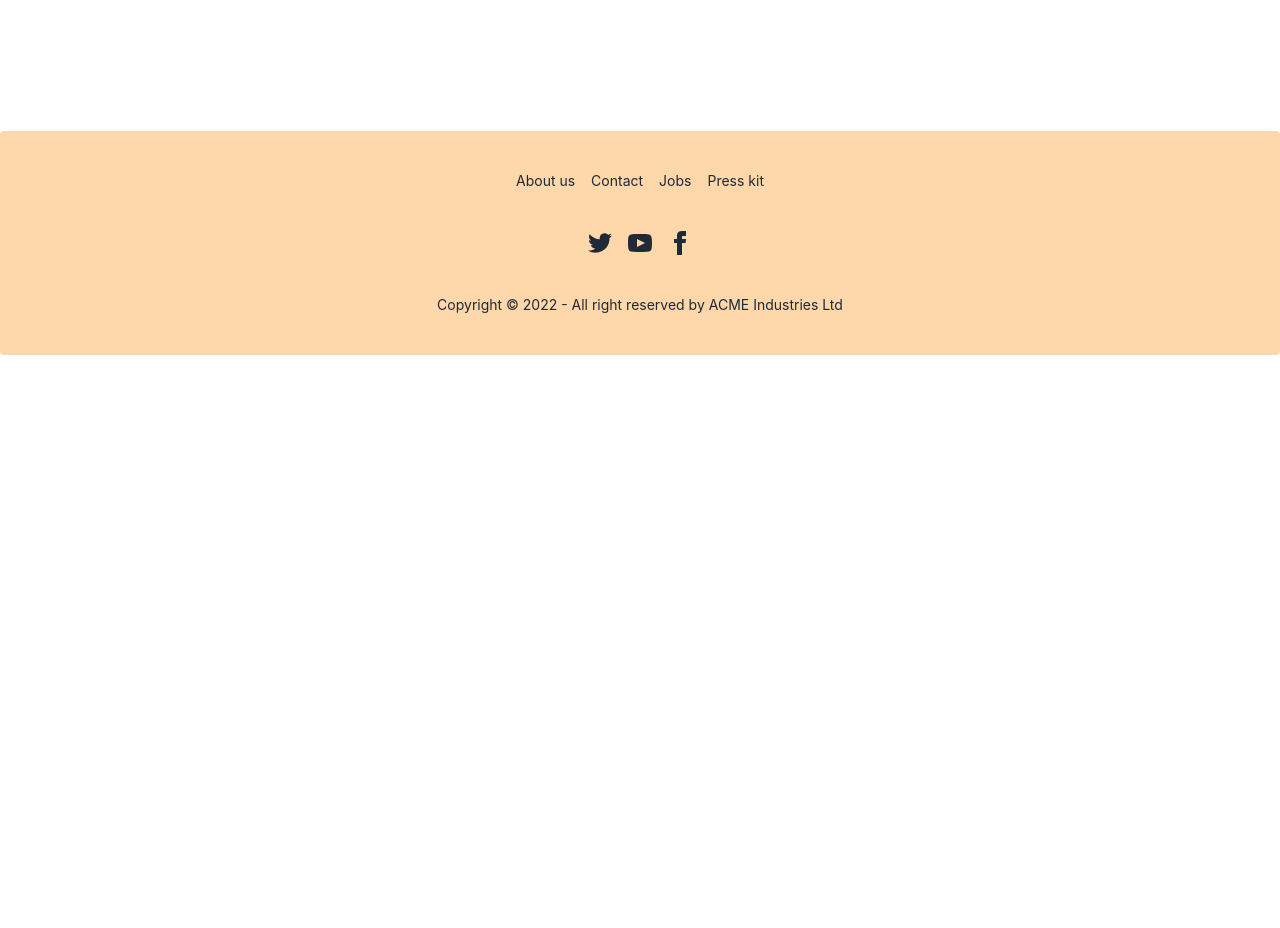
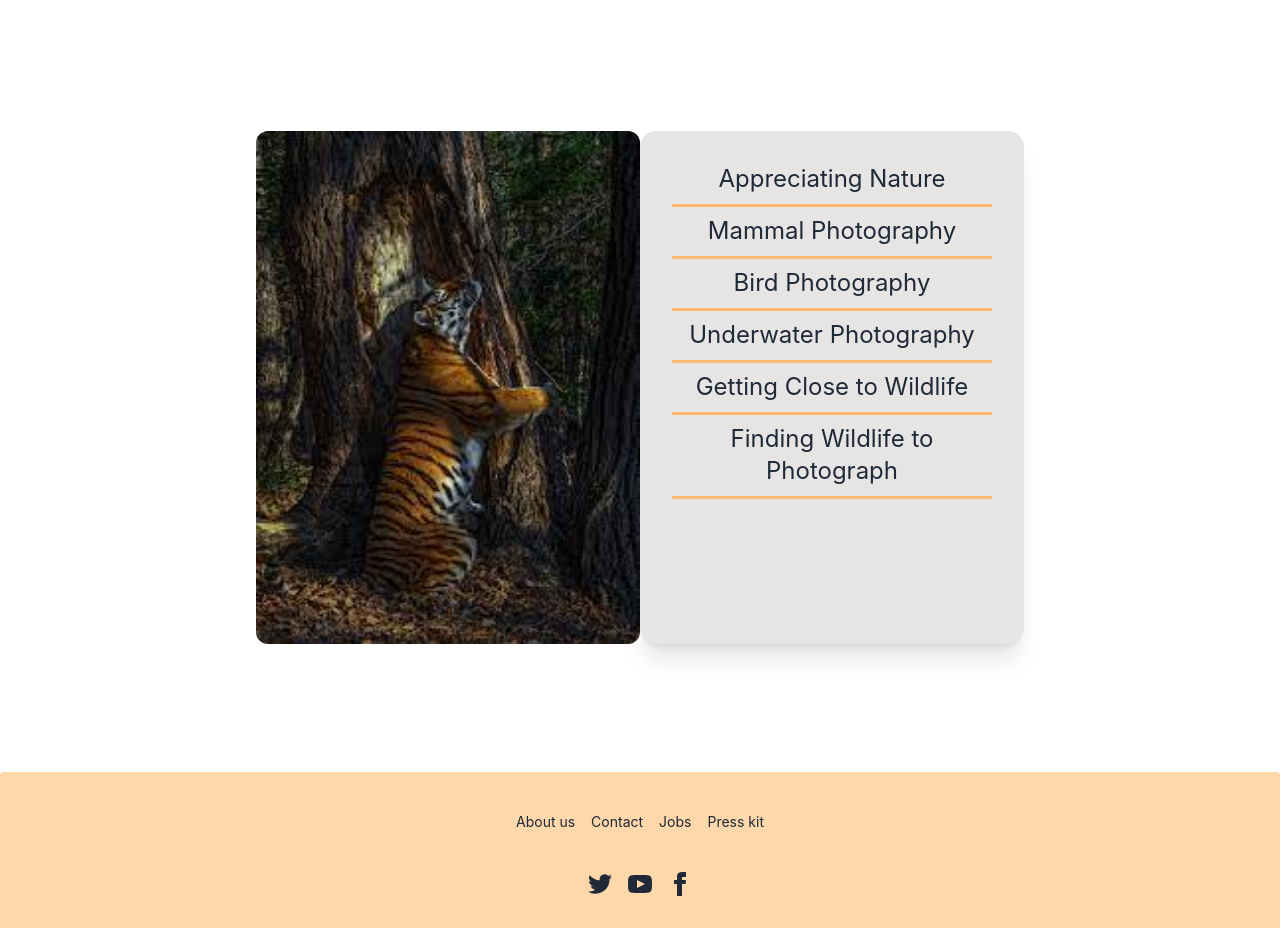
Before and after one commit to shuvo90901/WildLove-Memories, a React (Create React App) app: page / in a window 1280 px wide. Shown: the part 1080-2008 px from the top of the page. Before the commit the page ends 1435 px from the top, so only its background shows below. Built offline with nearby package versions, Linux system fonts and the light colour scheme; no server answers.

Commit message:
3rd part of home page added

```diff
--- a/src/Pages/Home/Home/Home.js
+++ b/src/Pages/Home/Home/Home.js
@@ -3,6 +3,7 @@ import { useLoaderData } from 'react-router-dom';
 import { AuthContext } from '../../../contexts/AuthProvider/AuthProvider';
 import camera from '../../../images/camera.jpg'
 import camera2 from '../../../images/camera2.jpg'
+import tiger from '../../../images/tiger.jpg'
 import './Home.css'
 
 const Home = () => {
@@ -29,18 +30,29 @@ const Home = () => {
                 </div>
 
             </div>
-            <div>
+            <div className='md:flex justify-center'>
+
                 <div>
+                    <img className='w-96 rounded-xl' src={tiger} alt="" />
+                </div>
+                <div className="card w-96 bg-stone-200 shadow-xl ">
+                    <div className="card-body">
+                        <h5 className="text-2xl">Appreciating Nature</h5>
+                        <hr className='bg-orange-300 h-1' />
+                        <h5 className="text-2xl">Mammal Photography</h5>
+                        <hr className='bg-orange-300 h-1' />
+                        <h5 className="text-2xl">Bird Photography</h5>
+                        <hr className='bg-orange-300 h-1' />
+                        <h5 className="text-2xl">Underwater Photography</h5>
+                        <hr className='bg-orange-300 h-1' />
+                        <h5 className="text-2xl">Getting Close to Wildlife</h5>
+                        <hr className='bg-orange-300 h-1' />
+                        <h5 className="text-2xl"> Finding Wildlife to Photograph</h5>
+                        <hr className='bg-orange-300 h-1' />
 
-                </div>
-                <div>
-
-                </div>
-                <div>
-
+                    </div>
                 </div>
             </div>
-
         </div>
     );
 };
```
Also changed, not shown: src/images/animal.jpg (added), src/images/tiger.jpg (added).
